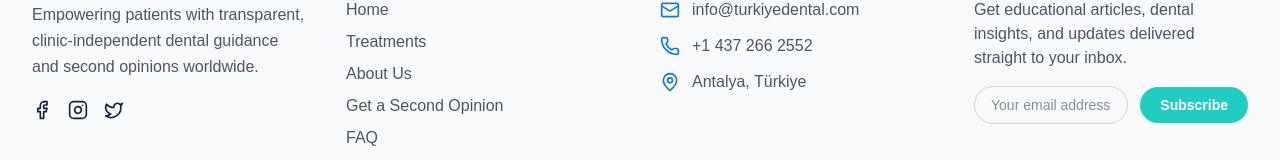
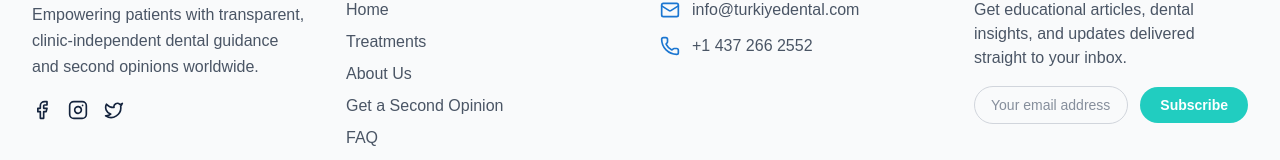
Before and after one commit to mabgcm/turkiyedental2, a Next.js app: page / in a window 1280 px wide. Shown: the part 3175-3335 px from the top of the page. Built offline with nearby package versions, Linux system fonts and the light colour scheme.

Commit message:
location updated

```diff
--- a/components/Footer.tsx
+++ b/components/Footer.tsx
@@ -54,10 +54,10 @@
                             <Phone className="h-5 w-5 text-[#1b76d1] mt-0.5" />
                             <span>+1 437 266 2552</span>
                         </li>
-                        <li className="flex items-start gap-3">
+                        {/* <li className="flex items-start gap-3">
                             <MapPin className="h-5 w-5 text-[#1b76d1] mt-0.5" />
-                            <span>Antalya, Türkiye</span>
-                        </li>
+                            <span>• NY•ON•BC•LA•TX•FL•IL•AZ</span>
+                        </li> */}
                     </ul>
                 </div>
 
```
